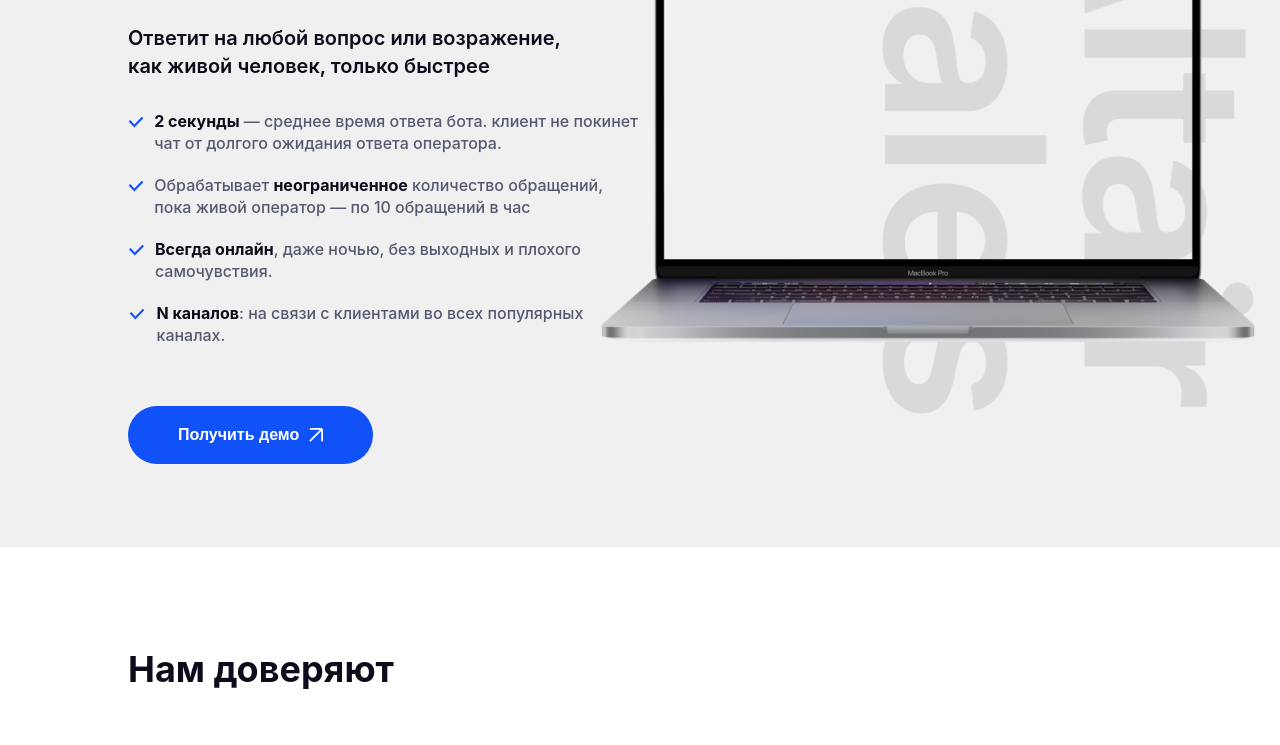
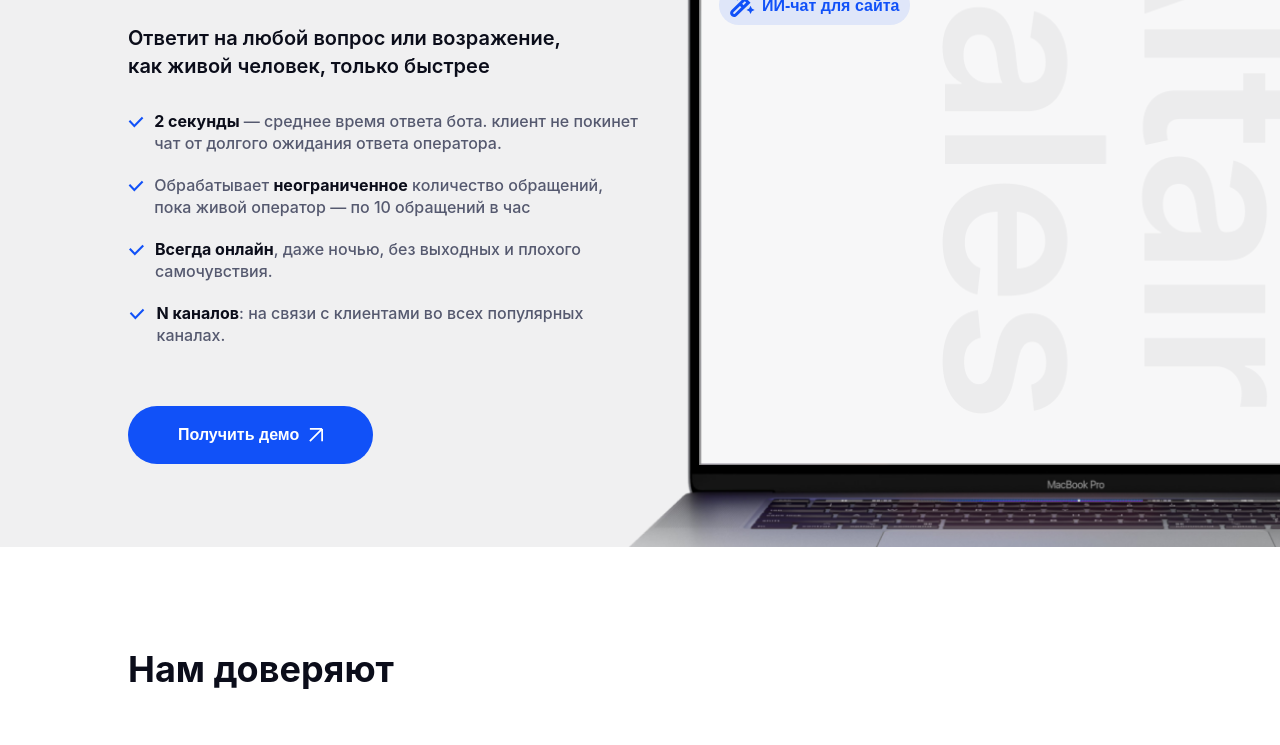
Before and after one commit to AntonYermakovich/altair-sales, a plain HTML site: page index.html in a window 1280 px wide. Shown: the part 332-1077 px from the top of the page. Drawn offline with nearby package versions, Linux system fonts and the light colour scheme; a web font is replaced by a local one.

Commit message:
update hero section

```diff
--- a/assets/css/scss/_hero.scss
+++ b/assets/css/scss/_hero.scss
@@ -1,17 +1,7 @@
 .hero {
   margin-top: 83px;
-  background: url("../img/hero-laptop.png") no-repeat right 30px / 60% auto;
   position: relative;
-
-  &::before {
-    content: "";
-    width: 400px;
-    height: 550px;
-    background: url("../img/hero-vertical.png") no-repeat center right / contain;
-    position: absolute;
-    right: 2%;
-    z-index: -1;
-  }
+  overflow: hidden;
 
   &__content {
     padding-bottom: 83px;
@@ -53,6 +43,69 @@
     }
   }
 
+  &__video {
+    width: 100%;
+    height: 100%;
+    width: 55%;
+    position: absolute;
+    top: 0;
+    right: 0;
+    background: url("../img/hero-laptop.png") no-repeat left 50px / 1000px 700px;
+
+    &::before {
+      content: "";
+      max-width: 400px;
+      width: 100%;
+      height: 550px;
+      background: url("../img/hero-vertical.png") no-repeat center / contain;
+      position: absolute;
+      left: 50%;
+      z-index: -1;
+    }
+
+    &::after {
+      content: "";
+      width: 755px;
+      height: 500px;
+      background: var(--light-50);
+      display: block;
+      position: absolute;
+      top: 101px;
+      left: 123px;
+    }
+
+    button {
+      border-radius: 100px;
+      background: var(--primary-10);
+      color: var(--primary);
+      position: absolute;
+      z-index: 1;
+      top: 121px;
+      left: 143px;
+      padding: 7px 11px;
+      display: flex;
+      align-items: center;
+      gap: 7px;
+      transition: .15s;
+
+      &:hover {
+        background: var(--primary-30);
+      }
+
+      svg {
+        width: 25px;
+        height: 25px;
+        fill: var(--primary);
+      }
+
+      span {
+        font-size: 16px;
+        font-weight: 600;
+        line-height: 19px;
+      }
+    }
+  }
+
   &__img {
     display: none;
   }
--- a/assets/css/scss/_media.scss
+++ b/assets/css/scss/_media.scss
@@ -4,8 +4,6 @@
   }
 
   .hero {
-    background: url("../img/hero-laptop.png") no-repeat right 30px / 55% auto;
-
     &__content {
       h1 {
         font-size: 34px;
@@ -68,13 +66,8 @@
     background: none;
     margin-top: 40px;
 
-    &::before {
-      bottom: -50px;
-      right: 50%;
-      transform: translateX(50%);
-      width: 360px;
-      max-width: 100%;
-      height: 455px;
+    &__video {
+      display: none;
     }
 
     &__content {
@@ -100,6 +93,15 @@
       position: relative;
       height: 400px;
       overflow: hidden;
+
+      &::before {
+        content: "";
+        width: 100%;
+        height: 100%;
+        display: block;
+        background: url("../img/hero-vertical.png") no-repeat center top /
+          contain;
+      }
 
       img {
         width: 100%;
--- a/index.html
+++ b/index.html
@@ -130,6 +130,13 @@
             />
           </button>
         </div>
+      </div>
+
+      <div class="hero__video">
+        <button>
+          <img src="./assets/img/icons/magic.svg" alt="Magic">
+          <span>ИИ-чат для сайта</span>
+        </button>
       </div>
 
       <div class="hero__img">
```
Also changed, not shown: assets/css/style.css, 1 other file.
